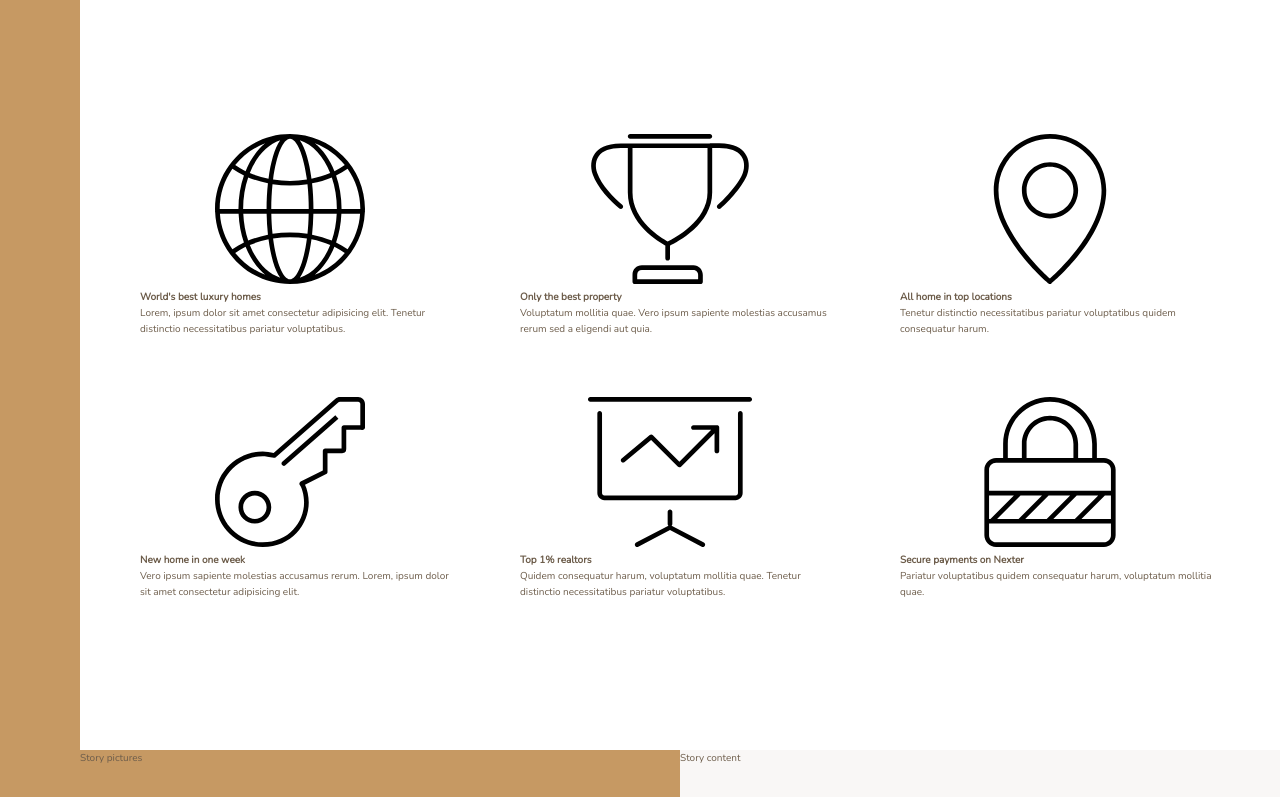
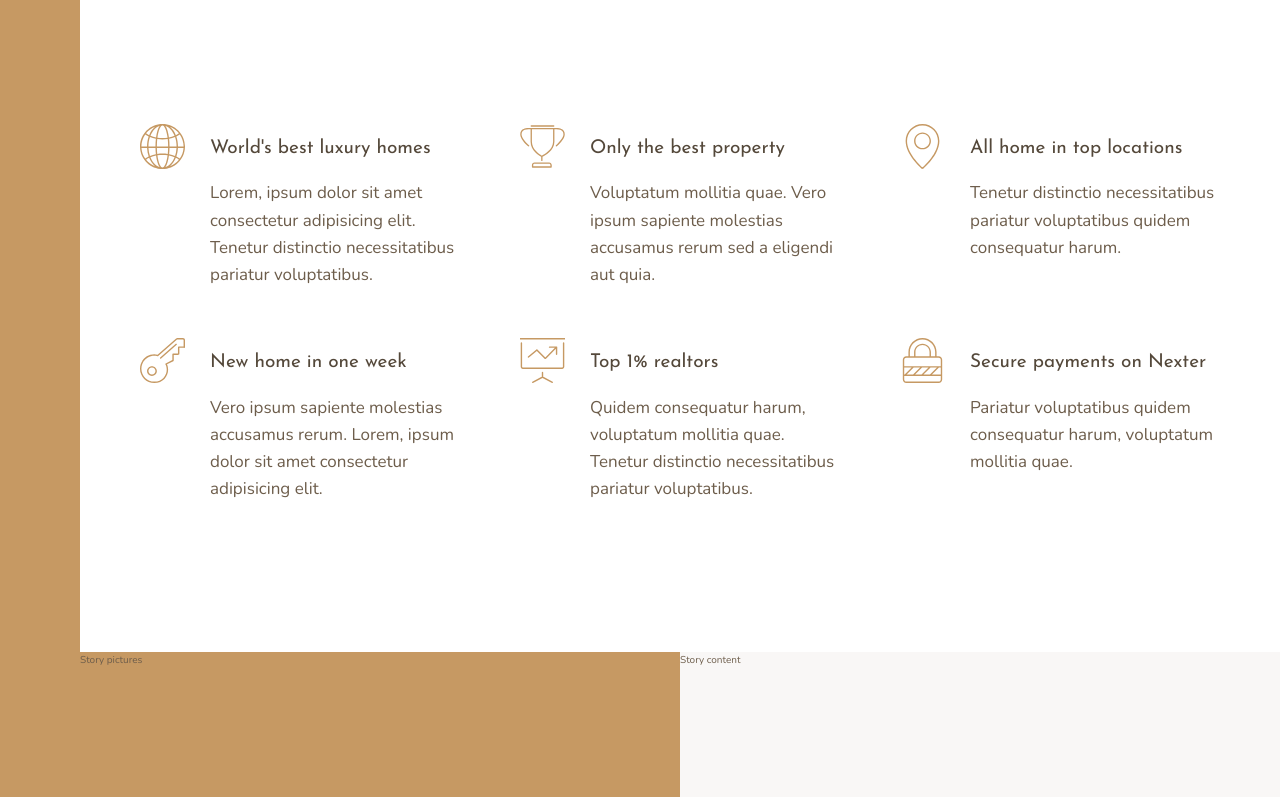
Before and after one commit to Ghevi/Nexter, a website: page index.html in a window 1280 px wide. Shown: the part 656-1453 px from the top of the page. Drawn offline with nearby package versions, Linux system fonts and the light colour scheme.

Commit message:
Finished features section

```diff
--- a/index.html
+++ b/index.html
@@ -26,7 +26,7 @@
         <svg class="feature__icon">
           <use xlink:href="img/sprite.svg#icon-global"></use>
         </svg>
-        <h4 class="heading-4">World's best luxury homes</h4>
+        <h4 class="heading-4 heading-4--dark">World's best luxury homes</h4>
         <p class="feature__text">
           Lorem, ipsum dolor sit amet consectetur adipisicing elit. Tenetur
           distinctio necessitatibus pariatur voluptatibus.
@@ -37,7 +37,7 @@
         <svg class="feature__icon">
           <use xlink:href="img/sprite.svg#icon-trophy"></use>
         </svg>
-        <h4 class="heading-4">Only the best property</h4>
+        <h4 class="heading-4 heading-4--dark">Only the best property</h4>
         <p class="feature__text">
           Voluptatum mollitia quae. Vero ipsum sapiente molestias accusamus
           rerum sed a eligendi aut quia.
@@ -48,7 +48,7 @@
         <svg class="feature__icon">
           <use xlink:href="img/sprite.svg#icon-map-pin"></use>
         </svg>
-        <h4 class="heading-4">All home in top locations</h4>
+        <h4 class="heading-4 heading-4--dark">All home in top locations</h4>
         <p class="feature__text">
           Tenetur distinctio necessitatibus pariatur voluptatibus quidem
           consequatur harum.
@@ -59,7 +59,7 @@
         <svg class="feature__icon">
           <use xlink:href="img/sprite.svg#icon-key"></use>
         </svg>
-        <h4 class="heading-4">New home in one week</h4>
+        <h4 class="heading-4 heading-4--dark">New home in one week</h4>
         <p class="feature__text">
           Vero ipsum sapiente molestias accusamus rerum. Lorem, ipsum dolor sit
           amet consectetur adipisicing elit.
@@ -70,7 +70,7 @@
         <svg class="feature__icon">
           <use xlink:href="img/sprite.svg#icon-presentation"></use>
         </svg>
-        <h4 class="heading-4">Top 1% realtors</h4>
+        <h4 class="heading-4 heading-4--dark">Top 1% realtors</h4>
         <p class="feature__text">
           Quidem consequatur harum, voluptatum mollitia quae. Tenetur distinctio
           necessitatibus pariatur voluptatibus.
@@ -81,7 +81,7 @@
         <svg class="feature__icon">
           <use xlink:href="img/sprite.svg#icon-lock"></use>
         </svg>
-        <h4 class="heading-4">Secure payments on Nexter</h4>
+        <h4 class="heading-4 heading-4--dark">Secure payments on Nexter</h4>
         <p class="feature__text">
           Pariatur voluptatibus quidem consequatur harum, voluptatum mollitia
           quae.
--- a/sass/_features.scss
+++ b/sass/_features.scss
@@ -5,6 +5,27 @@
   margin: 15rem 0;
 
   display: grid;
-  grid-template-columns: repeat(3, 1fr);
+  // grid-template-columns: repeat(3, 1fr);
+  grid-template-columns: repeat(auto-fit, minmax(25rem, 1fr)); // no need for media queries
   grid-gap: 6rem;
+  align-items: start;
 }
+
+.feature {
+  display: grid;
+  grid-template-columns: min-content 1fr;
+  row-gap: 1.5rem;
+  column-gap: 2.5rem;
+
+  &__icon {
+    fill: $color-primary;
+    width: 4.5rem;
+    height: 4.5rem;
+    grid-row: 1 / span 2;
+    transform: translateY(-1rem);
+  }
+
+  &__text {
+    font-size: 1.7rem;
+  }
+}
--- a/sass/_typography.scss
+++ b/sass/_typography.scss
@@ -0,0 +1,29 @@
+%heading {
+  font-family: $font-display;
+  font-weight: 400;
+}
+
+.heading-1 {
+  @extend %heading;
+}
+
+.heading-2 {
+  @extend %heading;
+}
+
+.heading-3 {
+  @extend %heading;
+}
+
+.heading-4 {
+  @extend %heading;
+  font-size: 1.9rem;
+
+  &--light {
+    color: $color-grey-light-1;
+  }
+
+  &--dark {
+    color: $color-grey-dark-1;
+  }
+}
```
Also changed, not shown: sass/main.css, 1 other file.
